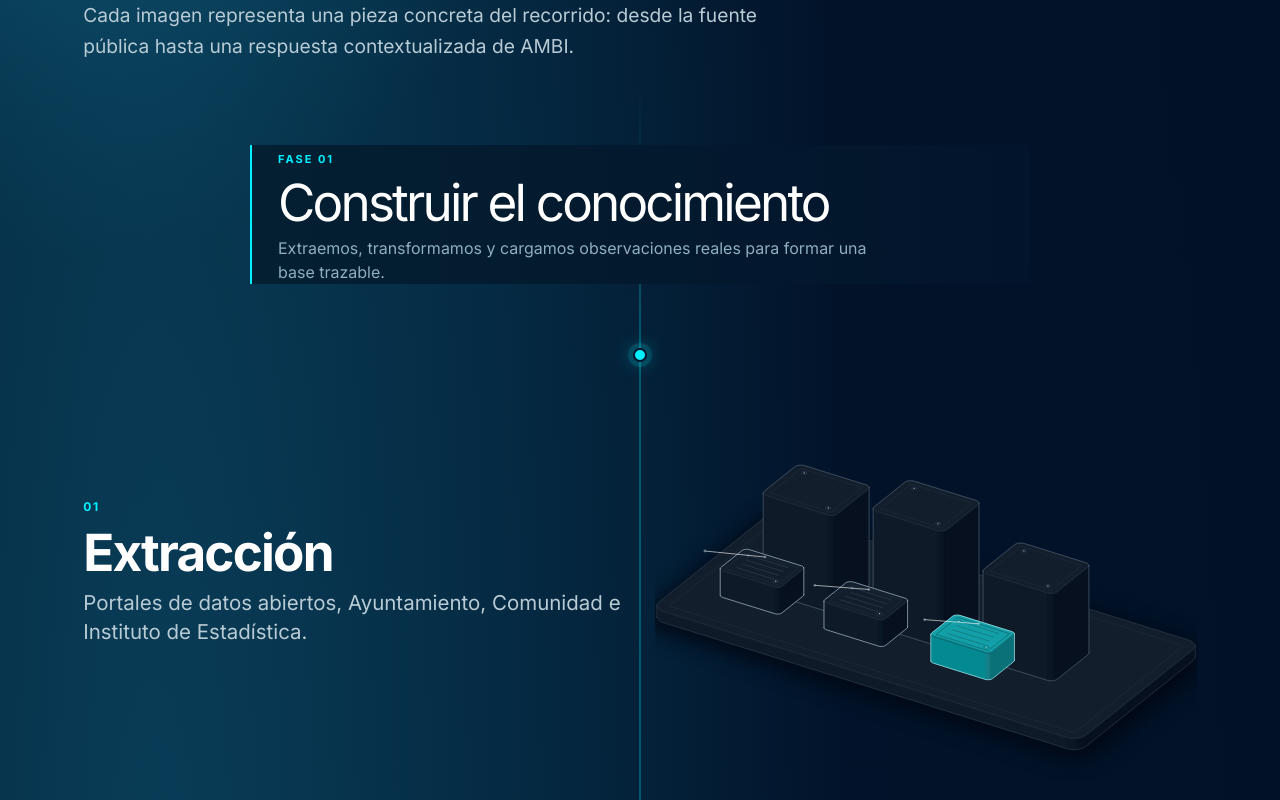
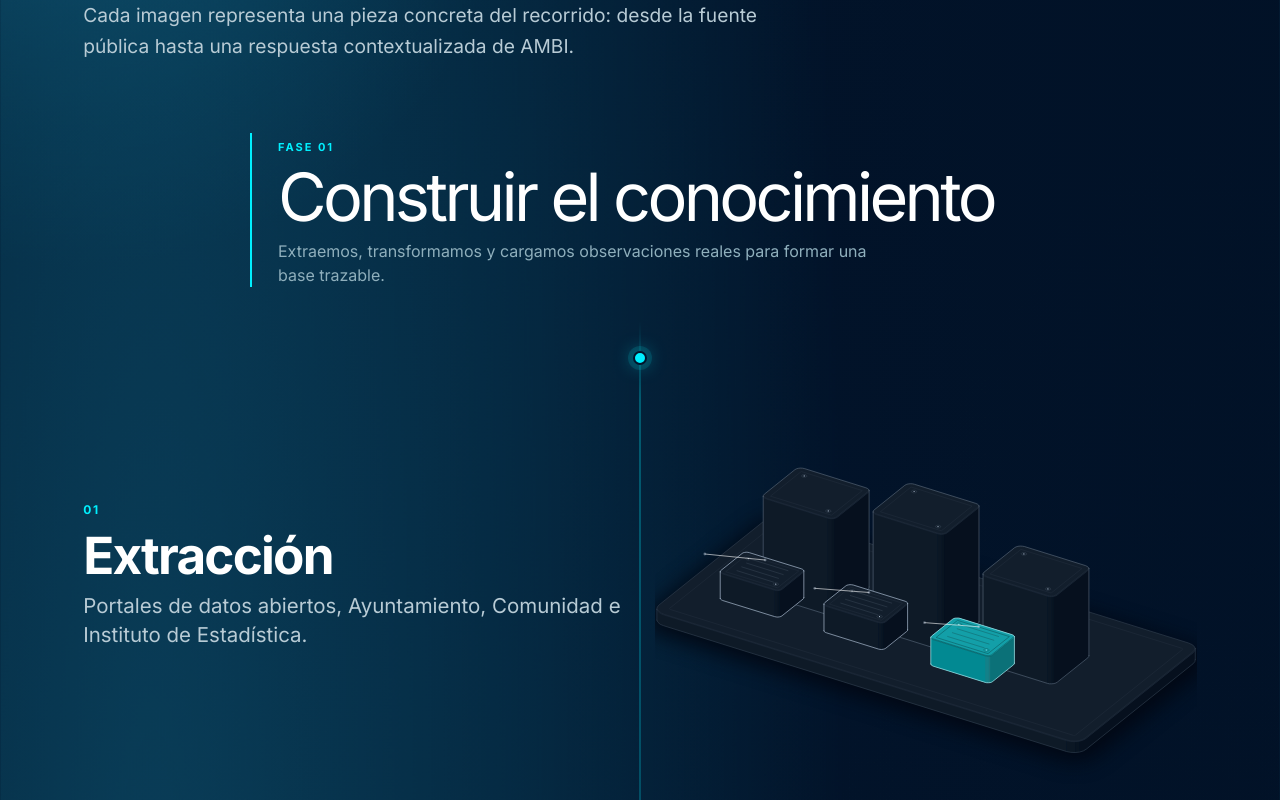
Before and after one commit to rodrigoapvigil/madrid-urban-intelligent, a Next.js app in the folder frontend/: page /metodologia in a window 1280 px wide. Shown: the part 1360-2160 px from the top of the page. Built offline with nearby package versions, Linux system fonts and the light colour scheme.

Commit message:
Split methodology route by phase

```diff
--- a/frontend/app/metodologia/page.tsx
+++ b/frontend/app/metodologia/page.tsx
@@ -1,5 +1,4 @@
 import type { Metadata } from 'next';
-import { Fragment } from 'react';
 import Link from 'next/link';
 import { SiteFooter, SiteHeader } from '../../components/SiteChrome';
 import '../editorial.css';
@@ -56,16 +55,19 @@ export default function MethodologyPage() {
               <p>Cada imagen representa una pieza concreta del recorrido: desde la fuente pública hasta una respuesta contextualizada de AMBI.</p>
             </div>
             <div className="methodology-sequence">
-              {METHODOLOGY_ASSETS.map(([slug, title, description], index) => (
-                <Fragment key={slug}>
-                  {index % 3 === 0 && (
+              {METHODOLOGY_PHASES.map(([phase, phaseTitle, phaseDescription], phaseIndex) => (
+                <section className="methodology-phase-group" key={phase} aria-labelledby={`methodology-phase-${phaseIndex + 1}`}>
                   <div className="methodology-phase">
-                      <span>{METHODOLOGY_PHASES[index / 3][0]}</span>
-                      <h3>{METHODOLOGY_PHASES[index / 3][1]}</h3>
-                      <p>{METHODOLOGY_PHASES[index / 3][2]}</p>
+                    <span>{phase}</span>
+                    <h3 id={`methodology-phase-${phaseIndex + 1}`}>{phaseTitle}</h3>
+                    <p>{phaseDescription}</p>
                   </div>
-                  )}
-                  <figure className={`methodology-step ${index % 2 === 1 ? 'is-reversed' : ''}`}>
+                  <div className="methodology-phase-steps">
+                    {METHODOLOGY_ASSETS.slice(phaseIndex * 3, phaseIndex * 3 + 3).map(([slug, title, description], stepIndex) => {
+                      const index = phaseIndex * 3 + stepIndex;
+
+                      return (
+                        <figure className={`methodology-step ${index % 2 === 1 ? 'is-reversed' : ''}`} key={slug}>
                           <div className="methodology-step__art">
                             <img src={`/assets/methodology/${slug}.svg`} alt={description} loading="eager" width="640" height="420" />
                           </div>
@@ -75,7 +77,10 @@ export default function MethodologyPage() {
                             <span>{description}</span>
                           </figcaption>
                         </figure>
-                </Fragment>
+                      );
+                    })}
+                  </div>
+                </section>
               ))}
             </div>
           </section>
--- a/frontend/components/EditorialPage.css
+++ b/frontend/components/EditorialPage.css
@@ -144,11 +144,23 @@
   position: relative;
   display: grid;
   grid-template-columns: minmax(0, 1fr);
-  row-gap: 34px;
+  row-gap: 72px;
   padding: 48px 0 24px;
 }
 
-.methodology-sequence::before {
+.methodology-phase-group {
+  position: relative;
+  display: grid;
+  gap: 34px;
+}
+
+.methodology-phase-steps {
+  position: relative;
+  display: grid;
+  gap: 34px;
+}
+
+.methodology-phase-steps::before {
   content: '';
   position: absolute;
   top: 0;
@@ -164,10 +176,10 @@
   z-index: 1;
   grid-column: 1 / -1;
   width: min(780px, 100%);
-  margin: 12px auto 0;
+  margin: 0 auto;
   padding: 0 0 0 26px;
   border-left: 2px solid #00F0FF;
-  background: linear-gradient(90deg, rgba(4, 31, 49, .98), rgba(2, 20, 43, .98));
+  background: transparent;
 }
 
 .methodology-phase span {
@@ -180,7 +192,7 @@
 .methodology-phase h3 {
   margin: 8px 0 8px;
   color: #FFFFFF;
-  font-size: clamp(30px, 4vw, 58px);
+  font-size: clamp(39px, 5.2vw, 75px);
   line-height: .98;
   letter-spacing: -.055em;
 }
@@ -356,6 +368,7 @@
     grid-template-columns: 1fr;
     row-gap: 34px;
   }
+  .methodology-phase-steps::before { left: 18px; }
   .methodology-step:not(.is-reversed),
   .methodology-step.is-reversed {
     grid-column: 1;
@@ -368,7 +381,7 @@
   .methodology-step:nth-of-type(even)::after { left: 11px; right: auto; top: 24px; transform: none; }
   .methodology-step__copy { margin-left: 24px; }
   .methodology-phase { width: calc(100% - 28px); margin-left: 28px; padding-left: 18px; }
-  .methodology-phase h3 { font-size: 42px; }
+  .methodology-phase h3 { font-size: 50px; }
   .methodology-step.is-reversed .methodology-step__art,
   .methodology-step.is-reversed .methodology-step__copy { order: initial; }
   .methodology-facts__grid { grid-template-columns: 1fr; gap: 0; }
```
Lines whose indentation alone changed are shown as unchanged.
